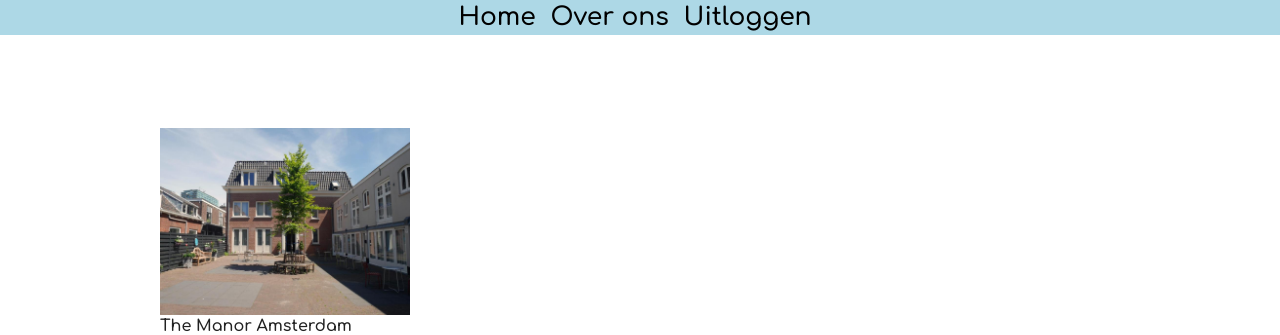
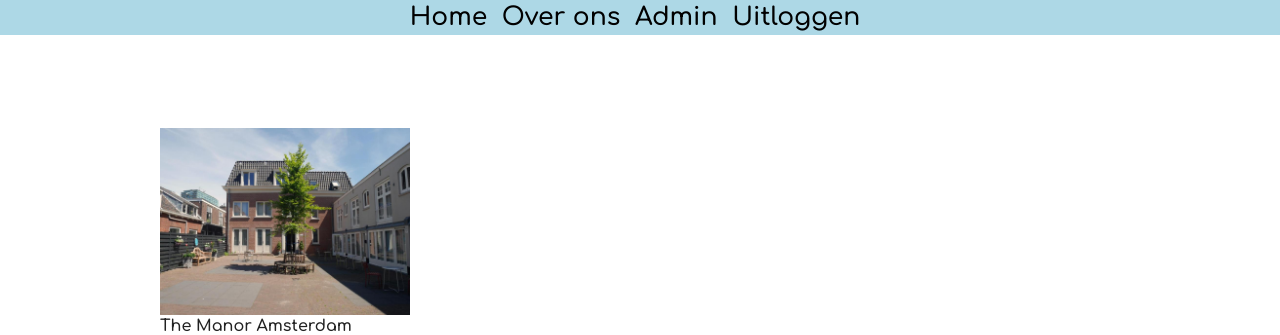
Before and after one commit to KelvinMies/Snelkookpan, a PHP site: page /snelkookpan/index.php in a window 1280 px wide. Shown: the top 335 px of the page. Run offline with PHP 8.4, Linux system fonts and the light colour scheme; a user stored in the database is signed in; data comes from the database, SQL or seed files in the repository.

Commit message:
admin controle header

```diff
--- a/header.php
+++ b/header.php
@@ -16,12 +16,16 @@
 			<div class="navbar">
 				<a href="index.php">Home</a>
 				<a href="OverOns.php">Over ons</a>
-				<?php if(isset($_SESSION['user_id'])): ?>
+
+				<?php if(isset($_SESSION['user_id'] ) && $_SESSION['user_admin'] == 1): ?>
+				<a class="login" href="admin.php">Admin</a>
 				<a class="login" href="logout.php">Uitloggen</a>
+
 				<?php else: ?>
 				<a class="login" href="login.php">Inloggen</a>
 
 				<?php endif; ?>
+
 			</div>
 		</div>
 	</header>
```
